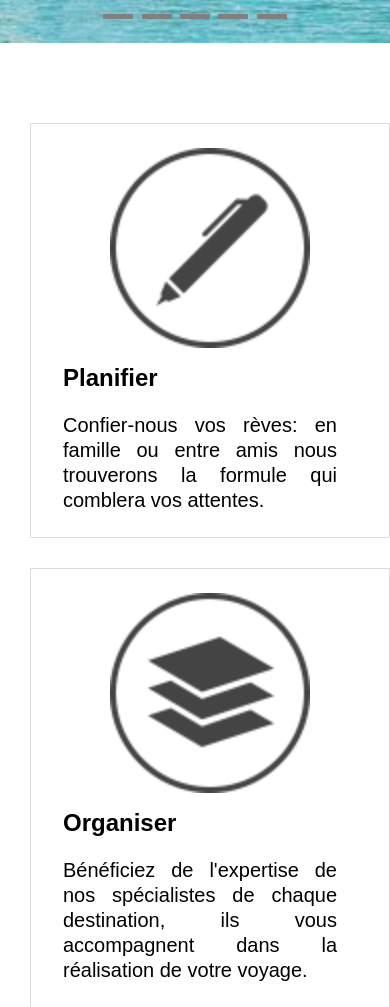
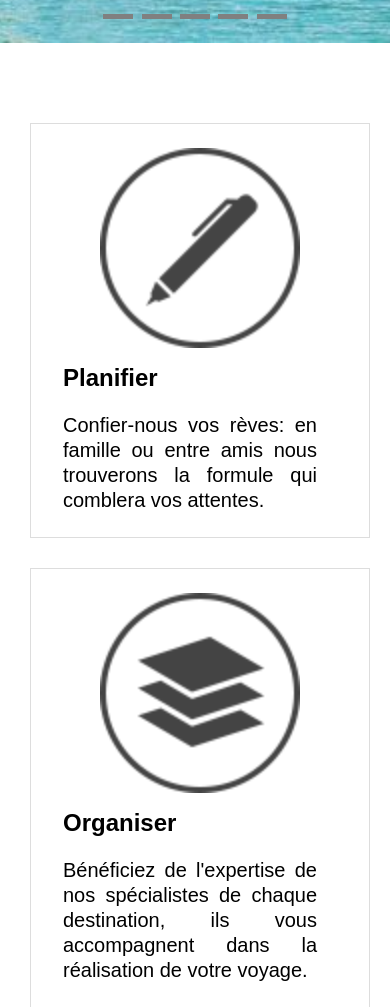
Before and after one commit to ouiammtn/atelier2, a plain HTML site: page index.html in a window 390 px wide. Shown: the part 1336-2343 px from the top of the page. Drawn offline with Linux system fonts and the light colour scheme.

Commit message:
Update travel.css

```diff
--- a/travel.css
+++ b/travel.css
@@ -168,7 +168,7 @@ button{
     margin-left: 30px;
     display: grid;
     grid-template-columns: repeat(auto-fit, minmax(200px, 1fr));
-    max-width: 1500px;
+    max-width: 1450px;
     grid-gap: 30px;
     padding-bottom: 30px;
     justify-content: space-between;
@@ -332,7 +332,9 @@ footer p{
             font-size: 20px;
             font-weight: bold;
           }
-    .cards { grid-template-columns: repeat(1, 1fr)}
+    .cards { grid-template-columns: repeat(1, 1fr);
+             max-width: 340px;
+            }
     .cards2 { grid-template-columns: repeat(1, 1fr)}
     #contact .divider{
         width: 300px;
@@ -341,7 +343,6 @@ footer p{
         margin-left: 30px;
         margin-bottom: 20px;
         margin-top: 10px;
-
     }
     #nom{
         margin-top: -10px;
```
